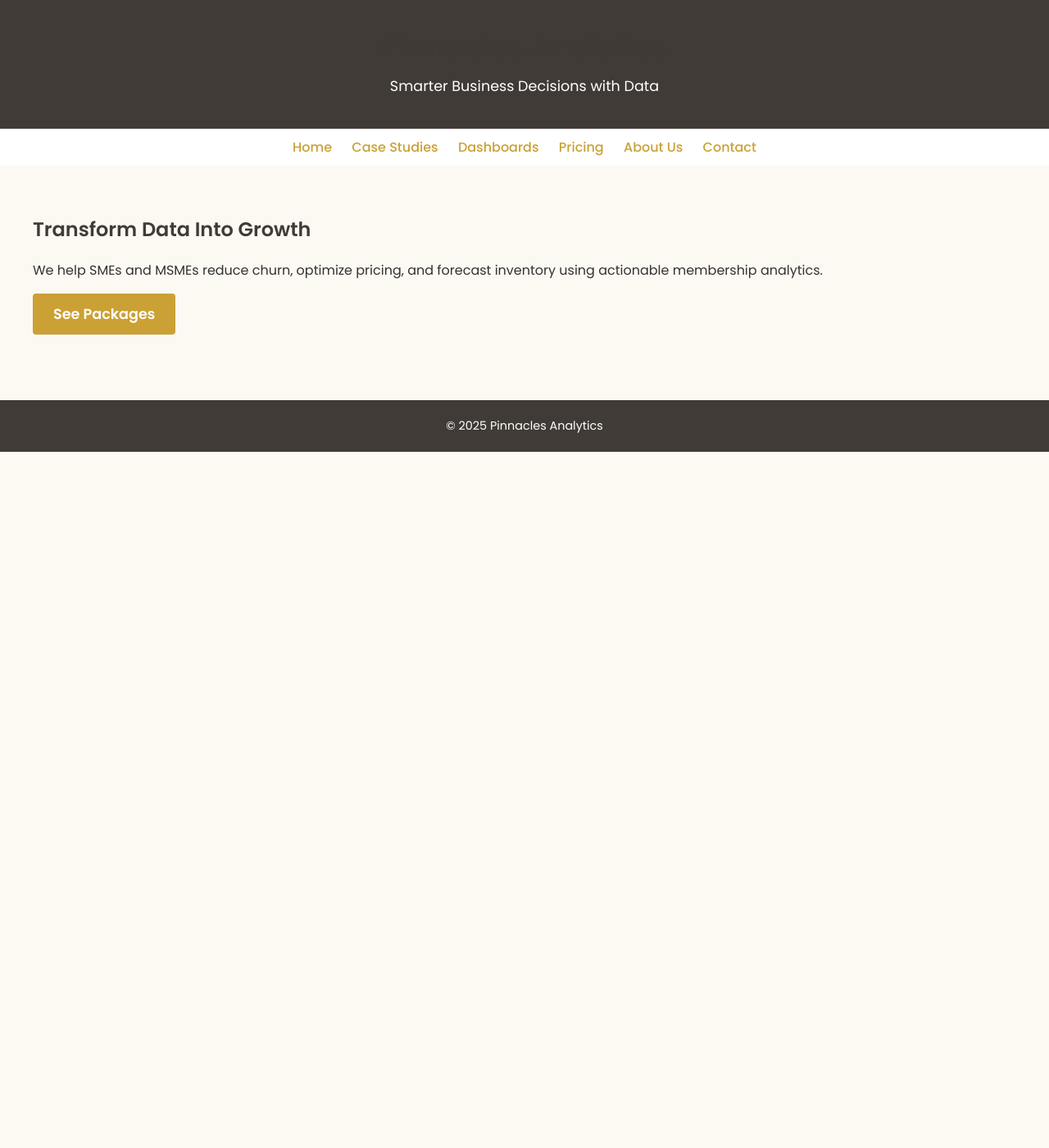
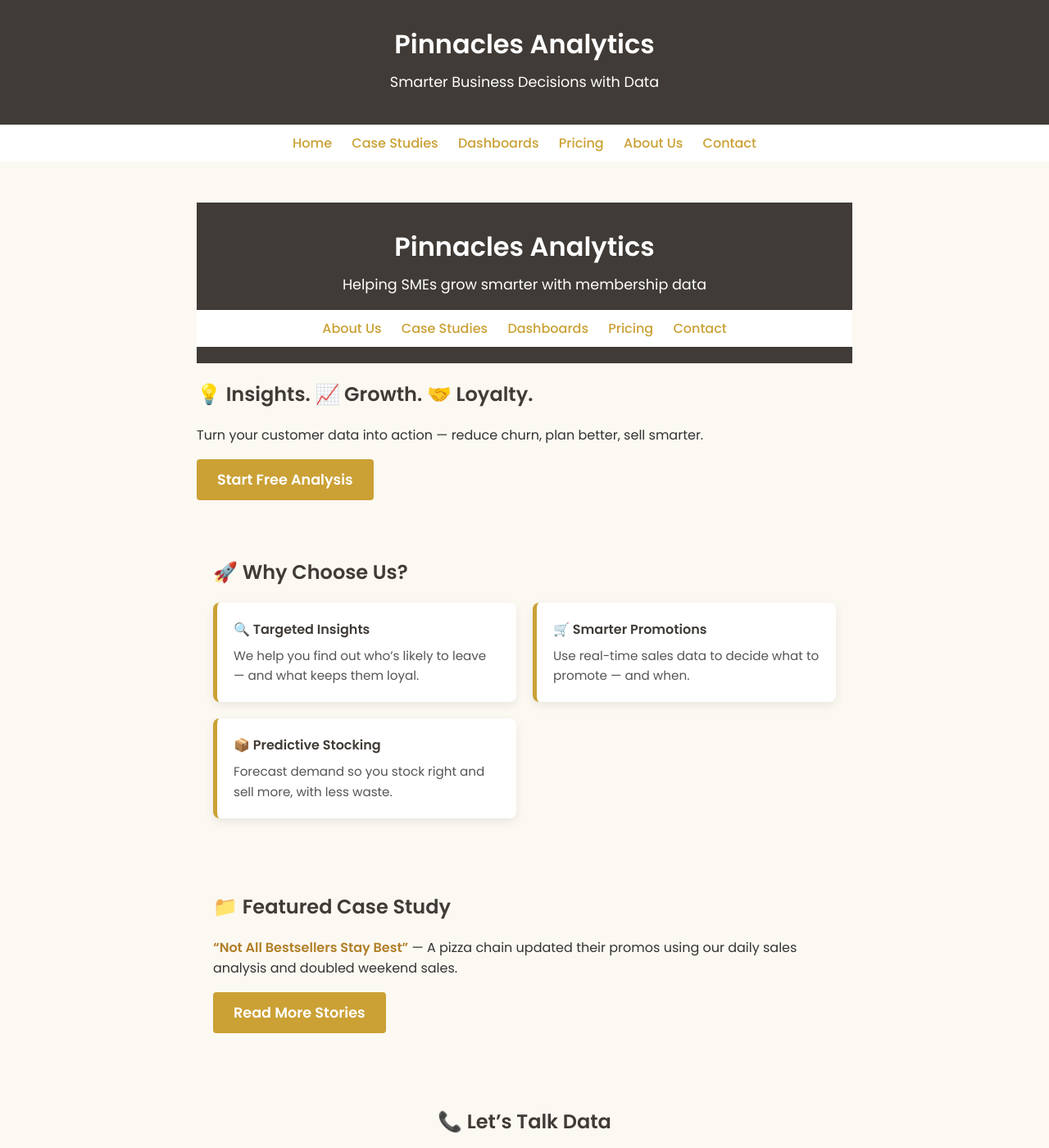
Before and after one commit to lyven81/pinnacles-learning-website, a Jekyll site: the page built from index.html, in a window 1280 px wide and 1400 px high. Shown: the whole window at 82% size. Built offline with Jekyll 4.4.1, drawn with Linux system fonts in a browser that asks for light colours; some of the changed text lies outside the part shown.

Commit message:
Update index.html

```diff
--- a/index.html
+++ b/index.html
@@ -3,12 +3,74 @@ layout: default
 title: Home
 nav_order: 1
 ---
-<!-- Version 1: Clean and Minimal Hero Only -->
-<section class="hero-banner">
-  <h2>Transform Data Into Growth</h2>
-  <p>We help SMEs and MSMEs reduce churn, optimize pricing, and forecast inventory using actionable membership analytics.</p>
-  <a href="/pricing.html" class="cta-button">See Packages</a>
-</section>
 
-<!-- Optional: Spacer for clean layout -->
-<div style="height: 40px;"></div>
+<!DOCTYPE html>
+<html lang="en">
+<head>
+  <meta charset="UTF-8" />
+  <meta name="viewport" content="width=device-width, initial-scale=1.0"/>
+  <title>Pinnacles Analytics | Membership Insights for SMEs</title>
+
+  <link href="https://fonts.googleapis.com/css2?family=Poppins:wght@400;500;600&display=swap" rel="stylesheet">
+  <link rel="stylesheet" href="style.css">
+</head>
+
+<body>
+  <header>
+    <h1>Pinnacles Analytics</h1>
+    <p>Helping SMEs grow smarter with membership data</p>
+    <nav class="nav-links">
+      <a href="about-us.html">About Us</a>
+      <a href="case-study.html">Case Studies</a>
+      <a href="dashboard.html">Dashboards</a>
+      <a href="pricing.html">Pricing</a>
+      <a href="contact.html">Contact</a>
+    </nav>
+  </header>
+
+  <!-- Hero Banner -->
+  <section class="hero-banner">
+    <h2>💡 Insights. 📈 Growth. 🤝 Loyalty.</h2>
+    <p>Turn your customer data into action — reduce churn, plan better, sell smarter.</p>
+    <a href="pricing.html" class="cta-button">Start Free Analysis</a>
+  </section>
+
+  <!-- Benefits Section -->
+  <section class="container">
+    <h2>🚀 Why Choose Us?</h2>
+    <div class="bio-list">
+      <div class="bio">
+        <h4>🔍 Targeted Insights</h4>
+        <p>We help you find out who’s likely to leave — and what keeps them loyal.</p>
+      </div>
+      <div class="bio">
+        <h4>🛒 Smarter Promotions</h4>
+        <p>Use real-time sales data to decide what to promote — and when.</p>
+      </div>
+      <div class="bio">
+        <h4>📦 Predictive Stocking</h4>
+        <p>Forecast demand so you stock right and sell more, with less waste.</p>
+      </div>
+    </div>
+  </section>
+
+  <!-- Case Study Teaser -->
+  <section class="container">
+    <h2>📁 Featured Case Study</h2>
+    <p><strong>“Not All Bestsellers Stay Best”</strong> — A pizza chain updated their promos using our daily sales analysis and doubled weekend sales.</p>
+    <a href="case-study.html" class="cta-button">Read More Stories</a>
+  </section>
+
+  <!-- CTA Section -->
+  <section class="container text-center">
+    <h2>📞 Let’s Talk Data</h2>
+    <p>Book a free consultation or explore a demo dashboard today.</p>
+    <a href="dashboard.html" class="cta-button">View Dashboard</a>
+    <a href="contact.html" class="cta-button">Get in Touch</a>
+  </section>
+
+  <footer>
+    <p>© 2025 Pinnacles Analytics</p>
+  </footer>
+</body>
+</html>
```
